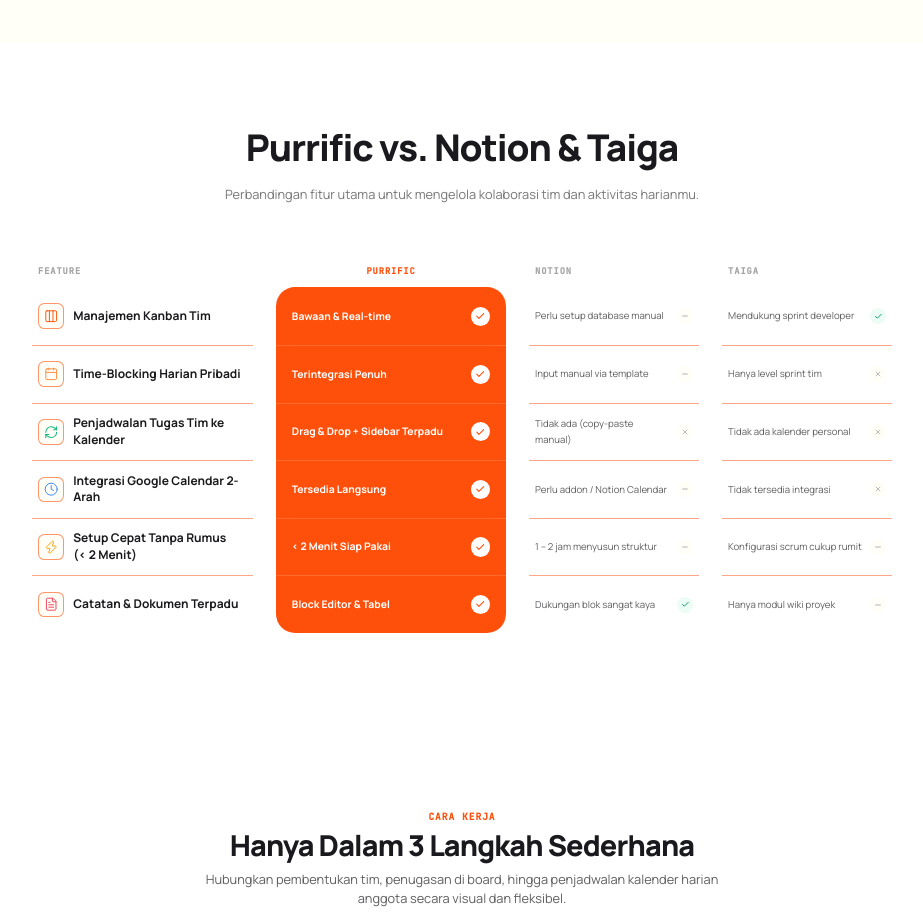
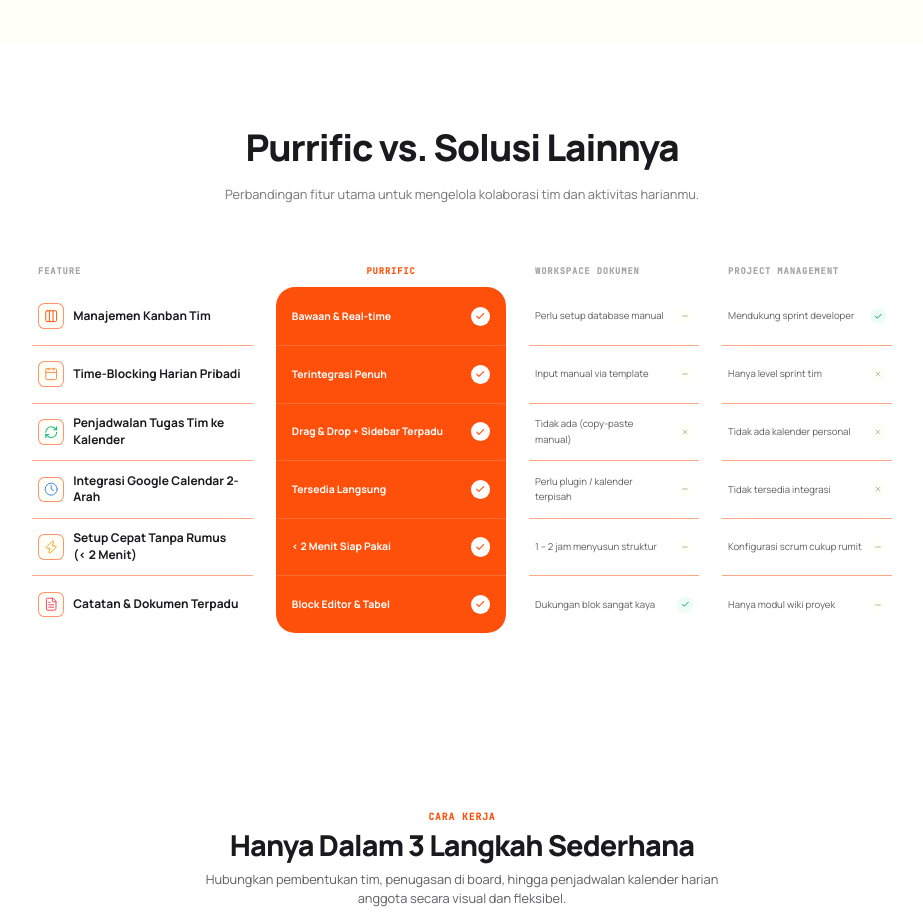
Before and after one commit to velharven/perrific-frontend, a React (Vite) app: page / in a window 1280 px wide. Shown: the part 1900-2817 px from the top of the page, without its empty margins (173-1096 px from the left). Built offline with nearby package versions, Linux system fonts and the light colour scheme; no server answers.

Commit message:
feat: perbaiki penanganan error usulan, konsistensi badge menunggu, dan perbarui section perbandingan

```diff
--- a/src/components/landing/ComparisonSection.tsx
+++ b/src/components/landing/ComparisonSection.tsx
@@ -28,11 +28,11 @@
       icon: <Columns3 size={18} strokeWidth={1.6} className="text-perrific-violet" />,
       feature: 'Manajemen Kanban Tim',
       purrificText: 'Bawaan & Real-time',
-      notion: {
+      workspace: {
         text: 'Perlu setup database manual',
         type: 'partial' as const,
       },
-      taiga: {
+      projectMgmt: {
         text: 'Mendukung sprint developer',
         type: 'supported' as const,
       },
@@ -41,11 +41,11 @@
       icon: <Calendar size={18} strokeWidth={1.6} className="text-perrific-amber" />,
       feature: 'Time-Blocking Harian Pribadi',
       purrificText: 'Terintegrasi Penuh',
-      notion: {
+      workspace: {
         text: 'Input manual via template',
         type: 'partial' as const,
       },
-      taiga: {
+      projectMgmt: {
         text: 'Hanya level sprint tim',
         type: 'unsupported' as const,
       },
@@ -54,11 +54,11 @@
       icon: <RefreshCw size={18} strokeWidth={1.7} className="text-emerald-500" />,
       feature: 'Penjadwalan Tugas Tim ke Kalender',
       purrificText: 'Drag & Drop + Sidebar Terpadu',
-      notion: {
+      workspace: {
         text: 'Tidak ada (copy-paste manual)',
         type: 'unsupported' as const,
       },
-      taiga: {
+      projectMgmt: {
         text: 'Tidak ada kalender personal',
         type: 'unsupported' as const,
       },
@@ -67,11 +67,11 @@
       icon: <Clock size={18} strokeWidth={1.6} className="text-blue-500" />,
       feature: 'Integrasi Google Calendar 2-Arah',
       purrificText: 'Tersedia Langsung',
-      notion: {
-        text: 'Perlu addon / Notion Calendar',
+      workspace: {
+        text: 'Perlu plugin / kalender terpisah',
         type: 'partial' as const,
       },
-      taiga: {
+      projectMgmt: {
         text: 'Tidak tersedia integrasi',
         type: 'unsupported' as const,
       },
@@ -80,11 +80,11 @@
       icon: <Zap size={18} strokeWidth={1.6} className="text-amber-500" />,
       feature: 'Setup Cepat Tanpa Rumus (< 2 Menit)',
       purrificText: '< 2 Menit Siap Pakai',
-      notion: {
+      workspace: {
         text: '1 – 2 jam menyusun struktur',
         type: 'partial' as const,
       },
-      taiga: {
+      projectMgmt: {
         text: 'Konfigurasi scrum cukup rumit',
         type: 'partial' as const,
       },
@@ -93,11 +93,11 @@
       icon: <FileText size={18} strokeWidth={1.6} className="text-rose-500" />,
       feature: 'Catatan & Dokumen Terpadu',
       purrificText: 'Block Editor & Tabel',
-      notion: {
+      workspace: {
         text: 'Dukungan blok sangat kaya',
         type: 'supported' as const,
       },
-      taiga: {
+      projectMgmt: {
         text: 'Hanya modul wiki proyek',
         type: 'partial' as const,
       },
@@ -110,7 +110,7 @@
         {/* Header - Clean, Bold, Minimalist */}
         <div className="text-center mb-12 sm:mb-16">
           <h2 className="font-manrope text-[28px] font-extrabold tracking-[-0.03em] text-perrific-graphite sm:text-[40px] lg:text-[46px]">
-            Purrific vs. Notion & Taiga
+            Purrific vs. Solusi Lainnya
           </h2>
           <p className="mt-3 font-manrope text-sm text-perrific-graphite/60 sm:text-base">
             Perbandingan fitur utama untuk mengelola kolaborasi tim dan aktivitas harianmu.
@@ -161,10 +161,10 @@
               </div>
             </div>
 
-            {/* Column 3: Notion */}
+            {/* Column 3: Workspace & Dokumen */}
             <div>
               <div className="h-10 flex items-center pl-2 font-mono text-[11px] font-bold tracking-widest text-perrific-graphite/40 uppercase">
-                NOTION
+                WORKSPACE DOKUMEN
               </div>
               <div className="divide-y divide-perrific-line/50">
                 {rows.map((row, idx) => (
@@ -173,18 +173,18 @@
                     className="h-[72px] flex items-center justify-between pl-2 pr-2"
                   >
                     <span className="font-manrope text-xs text-perrific-graphite/70 pr-2 leading-relaxed">
-                      {row.notion.text}
+                      {row.workspace.text}
                     </span>
-                    <StatusBadge type={row.notion.type} />
+                    <StatusBadge type={row.workspace.type} />
                   </div>
                 ))}
               </div>
             </div>
 
-            {/* Column 4: Taiga */}
+            {/* Column 4: Project Management */}
             <div>
               <div className="h-10 flex items-center pl-2 font-mono text-[11px] font-bold tracking-widest text-perrific-graphite/40 uppercase">
-                TAIGA
+                PROJECT MANAGEMENT
               </div>
               <div className="divide-y divide-perrific-line/50">
                 {rows.map((row, idx) => (
@@ -193,9 +193,9 @@
                     className="h-[72px] flex items-center justify-between pl-2 pr-2"
                   >
                     <span className="font-manrope text-xs text-perrific-graphite/70 pr-2 leading-relaxed">
-                      {row.taiga.text}
+                      {row.projectMgmt.text}
                     </span>
-                    <StatusBadge type={row.taiga.type} />
+                    <StatusBadge type={row.projectMgmt.type} />
                   </div>
                 ))}
               </div>
--- a/src/pages/OrganizationPage.tsx
+++ b/src/pages/OrganizationPage.tsx
@@ -365,7 +365,7 @@
               </span>
               {pendingTasksCount > 0 && (
                 <span className="rounded-full bg-amber-100 px-2 py-0.5 text-[10px] font-bold text-amber-700">
-                  {pendingTasksCount} Pending
+                  {pendingTasksCount} Menunggu
                 </span>
               )}
             </div>
@@ -469,7 +469,7 @@
             </span>
             {pendingTasksCount > 0 && (
               <span className="rounded-full bg-amber-100 px-2 py-0.5 text-[10px] font-bold text-amber-700">
-                {pendingTasksCount} Pending
+                {pendingTasksCount} Menunggu
               </span>
             )}
           </button>
--- a/src/pages/TeamPage.tsx
+++ b/src/pages/TeamPage.tsx
@@ -146,8 +146,9 @@
       await teamApi.approveProjectProposal(teamId, proposal.id);
       showToast(`Project "${proposal.name}" disetujui dan berhasil dibuat!`);
       await refresh(teamId);
-    } catch {
-      showToast('Gagal menyetujui usulan project.');
+    } catch (err: any) {
+      const msg = err?.response?.data?.message || 'Gagal menyetujui usulan project.';
+      showToast(msg);
     } finally {
       setActionProposalId(null);
     }
@@ -163,8 +164,9 @@
       showToast(`Usulan project "${rejectingProposal.name}" ditolak.`);
       setRejectingProposal(null);
       await refresh(teamId);
-    } catch {
-      showToast('Gagal menolak usulan project.');
+    } catch (err: any) {
+      const msg = err?.response?.data?.message || 'Gagal menolak usulan project.';
+      showToast(msg);
     } finally {
       setActionProposalId(null);
     }
--- a/src/pages/TeamProjectsPage.tsx
+++ b/src/pages/TeamProjectsPage.tsx
@@ -105,8 +105,9 @@
       await teamApi.approveProjectProposal(teamId, proposal.id);
       showToast(`Project "${proposal.name}" disetujui dan berhasil dibuat!`);
       await refresh(teamId);
-    } catch {
-      showToast('Gagal menyetujui usulan project.');
+    } catch (err: any) {
+      const msg = err?.response?.data?.message || 'Gagal menyetujui usulan project.';
+      showToast(msg);
     } finally {
       setActionProposalId(null);
     }
@@ -120,8 +121,9 @@
       showToast(`Usulan project "${rejectingProposal.name}" ditolak.`);
       setRejectingProposal(null);
       await refresh(teamId);
-    } catch {
-      showToast('Gagal menolak usulan project.');
+    } catch (err: any) {
+      const msg = err?.response?.data?.message || 'Gagal menolak usulan project.';
+      showToast(msg);
     } finally {
       setActionProposalId(null);
     }
```
Also changed, not shown: 1 other file (tests, documents, lock files or other folders).
